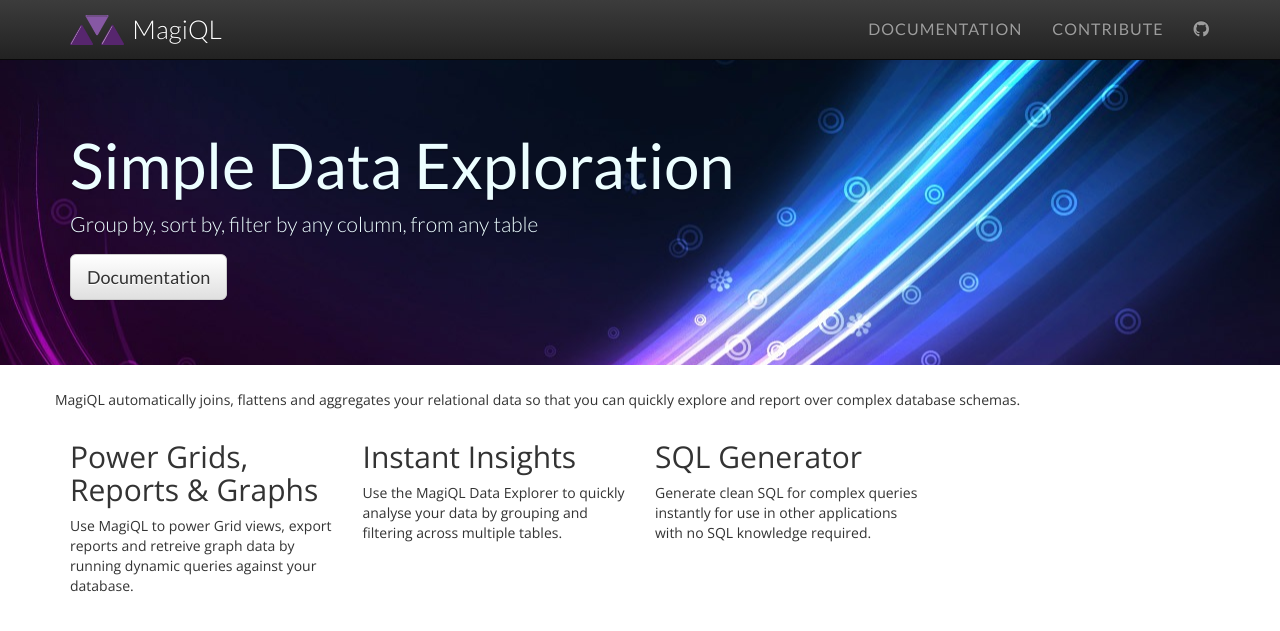
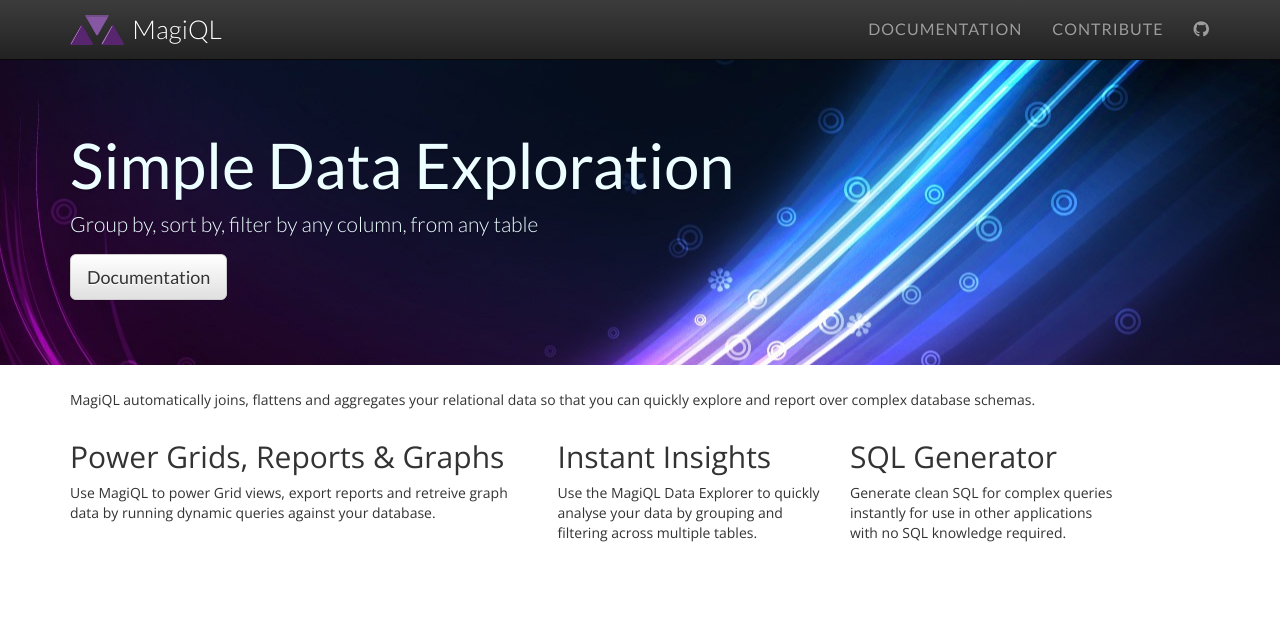
Before and after one commit to MagiQL/magiql.github.io, a Jekyll site: the page built from index.html, in a window 1280 px wide. Shown: the top 631 px of the page. Built offline with Jekyll 4.4.1, drawn with Linux system fonts in a browser that asks for light colours; nearby versions of some CDN libraries; a script that is not in the unit is left out.

Commit message:
Update index.html

```diff
--- a/index.html
+++ b/index.html
@@ -15,11 +15,13 @@
 </div>
 <div class="container" id="main-content">
   <div class="row">
-    <p>MagiQL automatically joins, flattens and aggregates your relational data so that
-    you can quickly explore and report over complex database schemas.</p>
+    <div class="col-md-12">
+      <p>MagiQL automatically joins, flattens and aggregates your relational data so that
+      you can quickly explore and report over complex database schemas.</p>
+    </div>
   </div>
    <div class="row">
-     <div class="col-md-3">
+     <div class="col-md-5">
        <h2>Power Grids, Reports &amp; Graphs</h2>
        <p>Use MagiQL to power Grid views, export reports and retreive graph data by running dynamic queries against your database.</p>
      </div>
```
